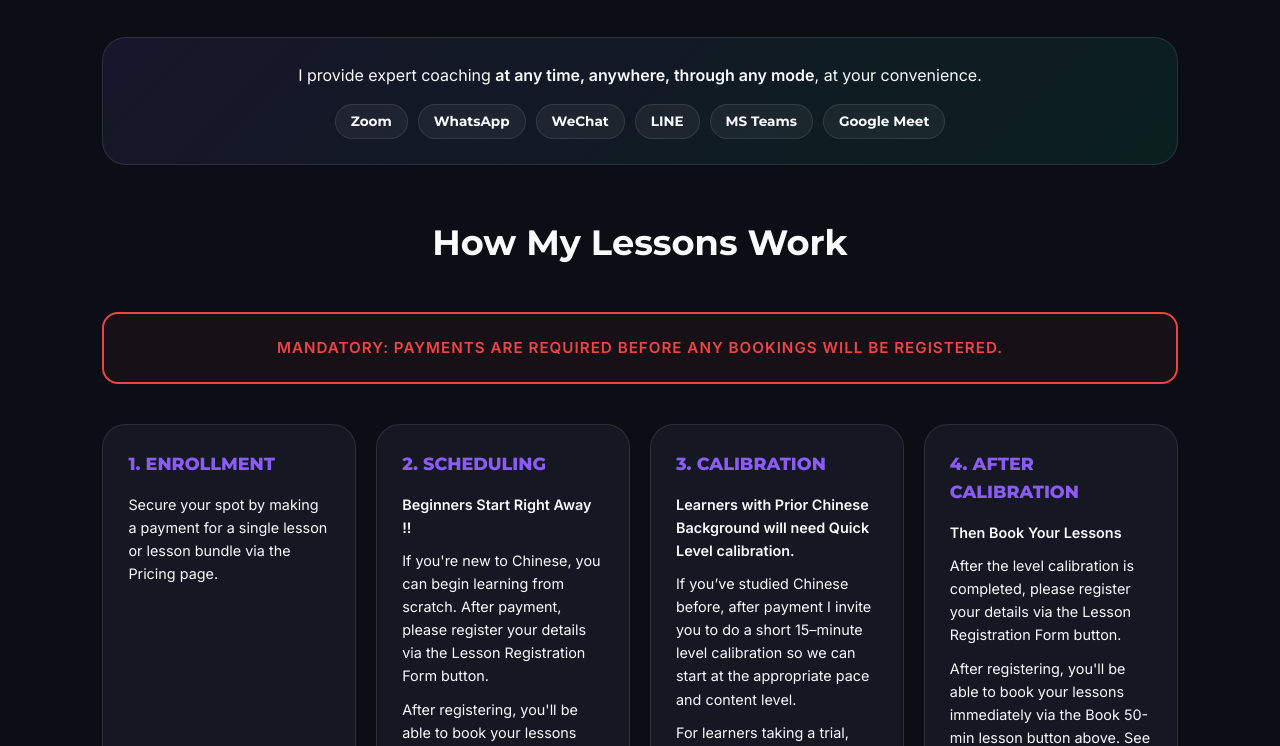
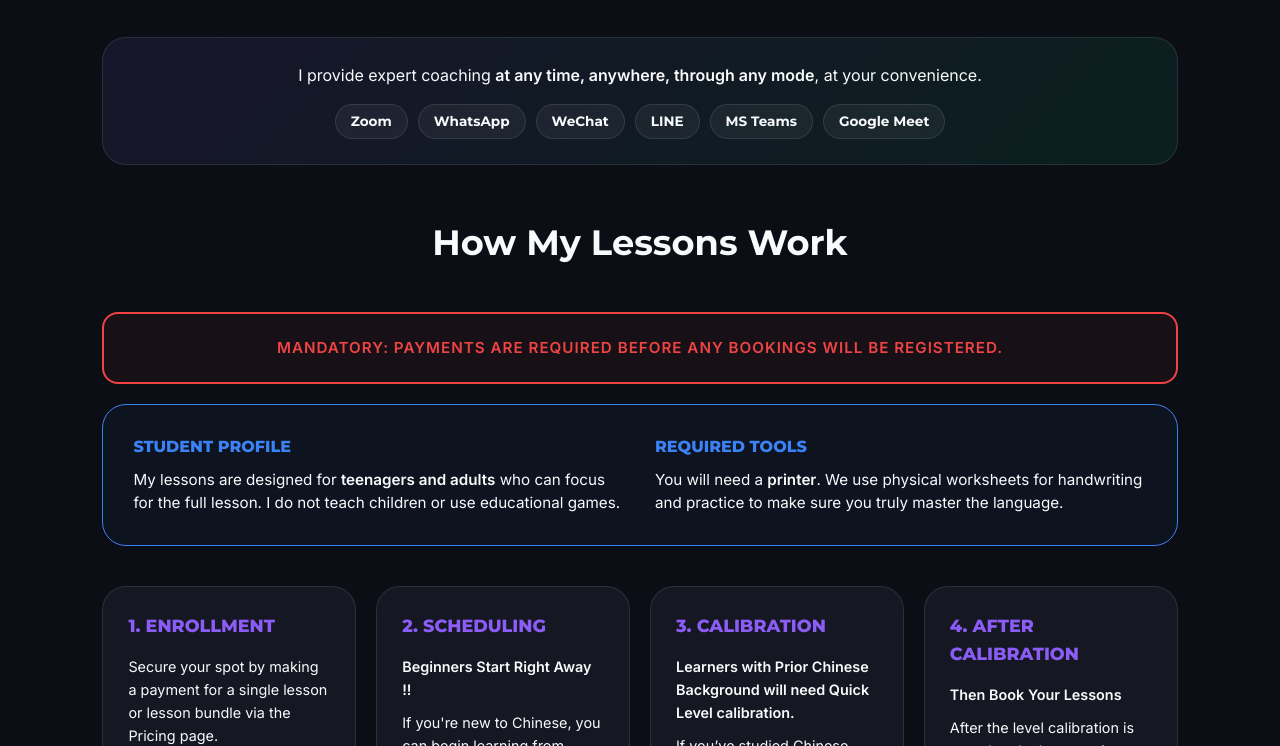
Before and after one commit to chenslhan/chi-lessons-for-eng-speakers, a plain HTML site: page index.html in a window 1280 px wide. Shown: the part 579-1325 px from the top of the page. Drawn offline with Linux system fonts and the light colour scheme.

Commit message:
Update index.html

```diff
--- a/index.html
+++ b/index.html
@@ -28,7 +28,7 @@
             overflow-x: hidden;
         }
 
-        h1, h2, h3, .logo, .btn, .t-btn, .sub-head, .step-header, .mode-tag, .qr-label { font-family: 'Montserrat', sans-serif; }
+        h1, h2, h3, .logo, .btn, .t-btn, .sub-head, .step-header, .mode-tag, .qr-label, .req-title { font-family: 'Montserrat', sans-serif; }
 
         nav {
             display: flex; justify-content: space-between; align-items: center;
@@ -52,9 +52,16 @@
         .hero-content p { color: var(--text-dim); font-size: 1.1rem; margin-bottom: 30px; }
         .video-box { background: var(--card-bg); padding: 10px; border-radius: 24px; border: 1px solid var(--border); box-shadow: 0 25px 50px rgba(0,0,0,0.5); }
         .video-box iframe { width: 100%; aspect-ratio: 16/9; border-radius: 16px; border: none; }
+
         .mode-highlight { background: linear-gradient(135deg, rgba(139, 92, 246, 0.1) 0%, rgba(16, 185, 129, 0.1) 100%); border: 1px solid var(--border); padding: 25px; border-radius: 24px; text-align: center; margin-bottom: 50px; }
         .mode-tags { display: flex; flex-wrap: wrap; justify-content: center; gap: 10px; margin-top: 15px; }
         .mode-tag { background: rgba(255,255,255,0.05); padding: 6px 15px; border-radius: 50px; font-size: 0.85rem; font-weight: 700; border: 1px solid var(--border); }
+
+        /* New Requirements Styling */
+        .req-container { background: rgba(59, 130, 246, 0.05); border: 1px solid var(--accent-blue); padding: 30px; border-radius: 24px; margin-bottom: 40px; display: grid; grid-template-columns: 1fr 1fr; gap: 30px; }
+        .req-title { color: var(--accent-blue); font-weight: 800; font-size: 1rem; margin-bottom: 10px; display: block; text-transform: uppercase; }
+        .req-item { font-size: 0.95rem; line-height: 1.5; }
+        .req-item strong { color: var(--text-main); }
 
         .btn-stack { display: grid; grid-template-columns: 1fr 1fr; gap: 12px; max-width: 550px; }
         .btn { padding: 16px; border-radius: 12px; border: none; font-weight: 800; cursor: pointer; transition: 0.3s; text-align: center; text-decoration: none; color: white; display: block; font-size: 0.9rem; }
@@ -67,7 +74,7 @@
         .btn:hover { transform: translateY(-3px); filter: brightness(1.1); box-shadow: 0 10px 20px rgba(0,0,0,0.2); }
         .btn-full { grid-column: span 2; }
 
-        .mandatory-box { border: 2px solid #ef4444; background: rgba(239, 68, 68, 0.05); color: #ef4444; padding: 22px; border-radius: 16px; text-align: center; font-weight: 800; margin: 40px 0; text-transform: uppercase; font-size: 0.95rem; letter-spacing: 1px; }
+        .mandatory-box { border: 2px solid #ef4444; background: rgba(239, 68, 68, 0.05); color: #ef4444; padding: 22px; border-radius: 16px; text-align: center; font-weight: 800; margin: 40px 0 20px; text-transform: uppercase; font-size: 0.95rem; letter-spacing: 1px; }
         .steps-grid { display: grid; grid-template-columns: repeat(4, 1fr); gap: 20px; margin-bottom: 60px; align-items: stretch; }
         .step-card { background: var(--card-bg); padding: 25px; border-radius: 24px; border: 1px solid var(--border); display: flex; flex-direction: column; }
         .step-header { font-weight: 800; color: var(--accent-purple); font-size: 1.1rem; margin-bottom: 15px; text-transform: uppercase; }
@@ -105,7 +112,7 @@
         #modal img { max-width: 100%; max-height: 90vh; border-radius: 12px; }
 
         @media (max-width: 1200px) { .steps-grid { grid-template-columns: repeat(2, 1fr); } }
-        @media (max-width: 768px) { .hero, .steps-grid { grid-template-columns: 1fr; } .btn-stack { grid-template-columns: 1fr; } .nav-links { display: none; } }
+        @media (max-width: 768px) { .hero, .steps-grid, .req-container { grid-template-columns: 1fr; } .btn-stack { grid-template-columns: 1fr; } .nav-links { display: none; } }
     </style>
 </head>
 <body>
@@ -149,7 +156,19 @@
         </div>
 
         <h2 style="text-align:center; font-size: 2.2rem; margin-bottom: 10px;">How My Lessons Work</h2>
+
         <div class="mandatory-box">MANDATORY: Payments are required before any bookings will be registered.</div>
+
+        <div class="req-container">
+            <div class="req-item">
+                <span class="req-title">Student Profile</span>
+                My lessons are designed for <strong>teenagers and adults</strong> who can focus for the full lesson. I do not teach children or use educational games.
+            </div>
+            <div class="req-item">
+                <span class="req-title">Required Tools</span>
+                You will need a <strong>printer</strong>. We use physical worksheets for handwriting and practice to make sure you truly master the language.
+            </div>
+        </div>
 
         <div class="steps-grid">
             <div class="step-card">
```
